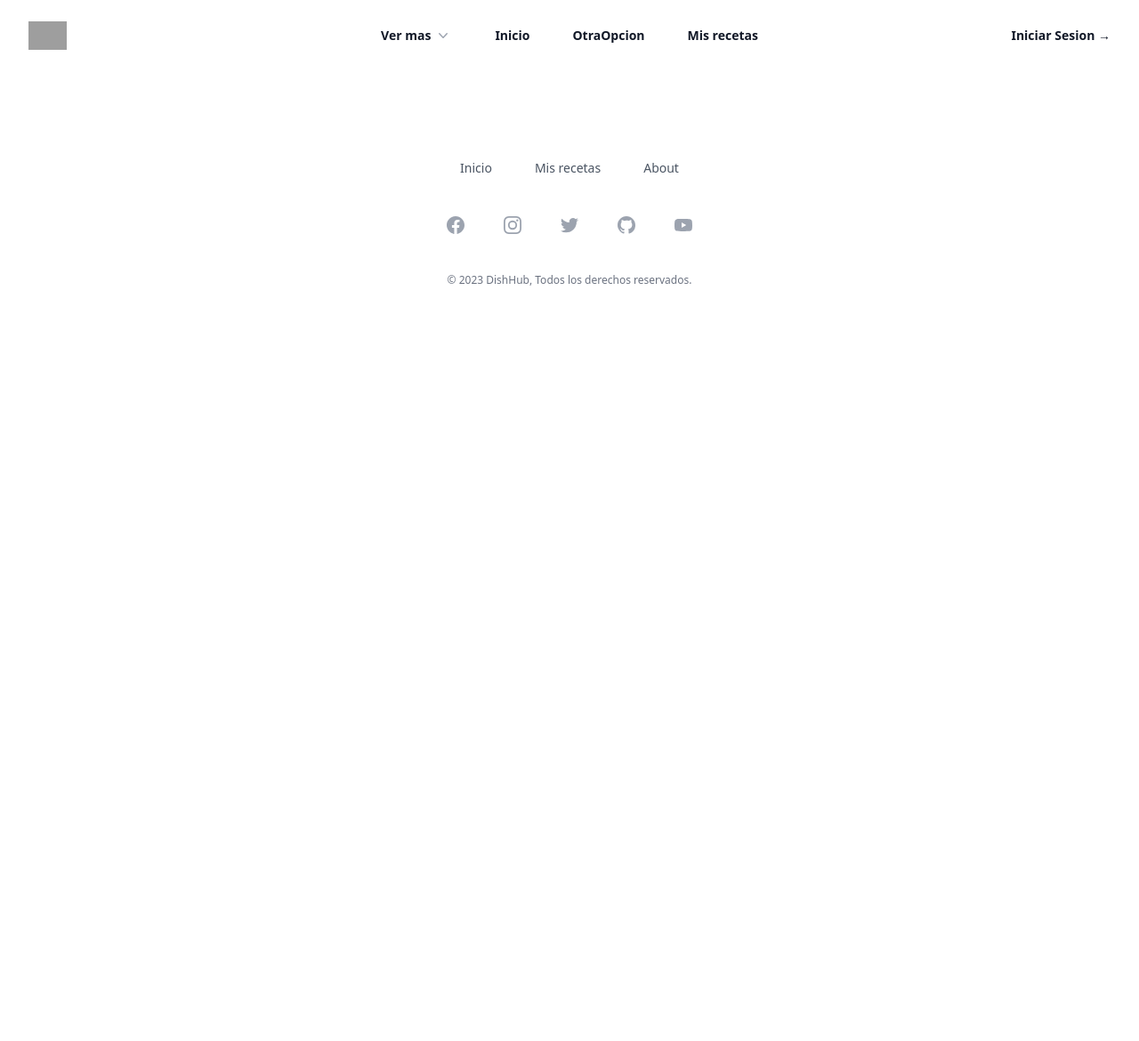
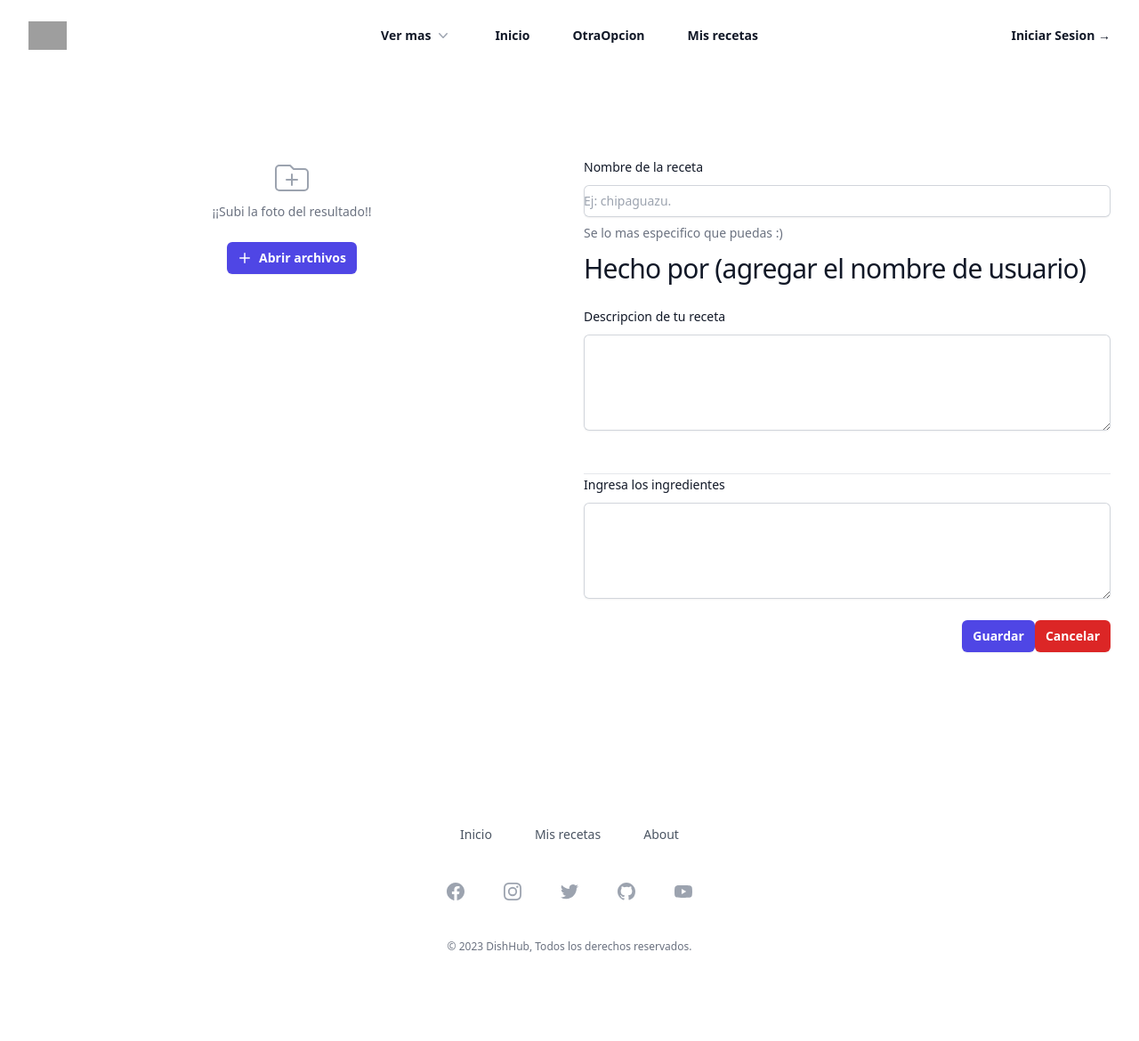
Before and after one commit to mauriaranam/DishHub, a Flask app: template templates/recipe_new.html in a window 1280 px wide. Shown: the whole page at 89% size. Before the commit the page ends 321 px from the top, so only its background shows below. Run offline with Flask 3, Linux system fonts and the light colour scheme; the template is opened without the code that fills it, so the values that code supplies are empty; some libraries are stand-ins or nearby versions; grey boxes are pictures that could not be loaded.

Commit message:
recipe_new view

````diff
--- a/app.py
+++ b/app.py
@@ -30,6 +30,10 @@ def register():
 def recipe():
     return render_template('recipe.html')
 
+@app.route('/recipe_new')
+def recipe_new():
+    return render_template('recipe_new.html')
+
 ## Breakpoint ##
 if __name__ == "__main__":
     app.run (debug=True)
--- a/templates/recipe_new.html
+++ b/templates/recipe_new.html
@@ -1,5 +1,106 @@
 {% extends 'base.html' %}
 
 {% block body %}
+<!--
+  This example requires some changes to your config:
+
+  ```
+  // tailwind.config.js
+  module.exports = {
+    // ...
+    plugins: [
+      // ...
+      require('@tailwindcss/typography'),
+      require('@tailwindcss/aspect-ratio'),
+    ],
+  }
+  ```
+-->
+<div class="bg-white">
+    <div class="mx-auto max-w-2xl px-4 py-16 sm:px-6 sm:py-24 lg:max-w-7xl lg:px-8">
+        <div class="lg:grid lg:grid-cols-2 lg:items-start lg:gap-x-8">
+            <!-- Image gallery -->
+            <div class="flex flex-col-reverse">
+
+
+                <div class="text-center">
+                    <svg class="mx-auto h-12 w-12 text-gray-400" fill="none" viewBox="0 0 24 24" stroke="currentColor" aria-hidden="true">
+                      <path vector-effect="non-scaling-stroke" stroke-linecap="round" stroke-linejoin="round" stroke-width="2" d="M9 13h6m-3-3v6m-9 1V7a2 2 0 012-2h6l2 2h6a2 2 0 012 2v8a2 2 0 01-2 2H5a2 2 0 01-2-2z" />
+                    </svg>
+                    <p class="mt-1 text-sm text-gray-500">¡¡Subi la foto del resultado!!</p>
+                    <div class="mt-6">
+                        <button type="button" class="inline-flex items-center rounded-md bg-indigo-600 px-3 py-2 text-sm font-semibold text-white shadow-sm hover:bg-indigo-500 focus-visible:outline focus-visible:outline-2 focus-visible:outline-offset-2 focus-visible:outline-indigo-600">
+                            <svg class="-ml-0.5 mr-1.5 h-5 w-5" viewBox="0 0 20 20" fill="currentColor" aria-hidden="true">
+                                <path d="M10.75 4.75a.75.75 0 00-1.5 0v4.5h-4.5a.75.75 0 000 1.5h4.5v4.5a.75.75 0 001.5 0v-4.5h4.5a.75.75 0 000-1.5h-4.5v-4.5z" />
+                            </svg>
+                            Abrir archivos
+                        </button>
+                    </div>
+                </div>
+
+            </div>
+
+            <!-- Product info -->
+            <div class="mt-10 px-4 sm:mt-16 sm:px-0 lg:mt-0">
+
+                <div>
+                    <label for="email" class="block text-sm font-medium leading-6 text-gray-900">Nombre de la receta</label>
+                    <div class="mt-2">
+                    <input type="email" name="email" id="email" class="block w-full rounded-md border-0 py-1.5 text-gray-900 shadow-sm ring-1 ring-inset ring-gray-300 placeholder:text-gray-400 focus:ring-2 focus:ring-inset focus:ring-indigo-600 sm:text-sm sm:leading-6" placeholder="Ej: chipaguazu." aria-describedby="email-description">
+                    </div>
+                    <p class="mt-2 text-sm text-gray-500" id="email-description">Se lo mas especifico que puedas :)</p>
+                </div>
+
+
+                <div class="mt-3">
+
+                    <p class="text-3xl tracking-tight text-gray-900">Hecho por (agregar el nombre de usuario)</p>
+                </div>
+
+
+                <div class="mt-6">
+                    <h3 class="sr-only">Descripcion de la receta</h3>
+
+                    <div>
+                        <label for="comment" class="block text-sm font-medium leading-6 text-gray-900">Descripcion de tu receta</label>
+                        <div class="mt-2">
+                            <textarea rows="4" name="comment" id="comment" class="block w-full rounded-md border-0 py-1.5 text-gray-900 shadow-sm ring-1 ring-inset ring-gray-300 placeholder:text-gray-400 focus:ring-2 focus:ring-inset focus:ring-indigo-600 sm:text-sm sm:leading-6"></textarea>
+                        </div>
+                    </div>
+                </div>
+
+                <section aria-labelledby="details-heading" class="mt-12">
+                    <h2 id="details-heading" class="sr-only">Additional details</h2>
+
+                    <div class="divide-y divide-gray-200 border-t">
+                        <div>
+
+                            <div class="prose prose-sm pb-6" id="disclosure-1">
+                                <ul role="list">
+
+                                    <div>
+                                        <label for="comment" class="block text-sm font-medium leading-6 text-gray-900">Ingresa los ingredientes</label>
+                                        <div class="mt-2">
+                                        <textarea rows="4" name="comment" id="comment" class="block w-full rounded-md border-0 py-1.5 text-gray-900 shadow-sm ring-1 ring-inset ring-gray-300 placeholder:text-gray-400 focus:ring-2 focus:ring-inset focus:ring-indigo-600 sm:text-sm sm:leading-6"></textarea>
+                                        </div>
+                                    </div>
+
+                                </ul>
+                            </div>
+                            <div class="flex justify-end">
+                                <button type="button" class="rounded-md bg-indigo-600 px-3 py-2 text-sm font-semibold text-white shadow-sm hover:bg-indigo-500 focus-visible:outline focus-visible:outline-2 focus-visible:outline-offset-2 focus-visible:outline-indigo-600">
+                                    Guardar
+                                </button>
+                                <button type="button" class="rounded-md bg-red-600 px-3 py-2 text-sm font-semibold text-white shadow-sm hover:bg-red-500 focus-visible:outline focus-visible:outline-2 focus-visible:outline-offset-2 focus-visible:outline-red-600">
+                                    Cancelar
+                                </button>
+                            </div>
+                        </div>
+                    </div>
+                </section>
+            </div>
+        </div>
+    </div>
+</div>
 
 {% endblock %}
````
